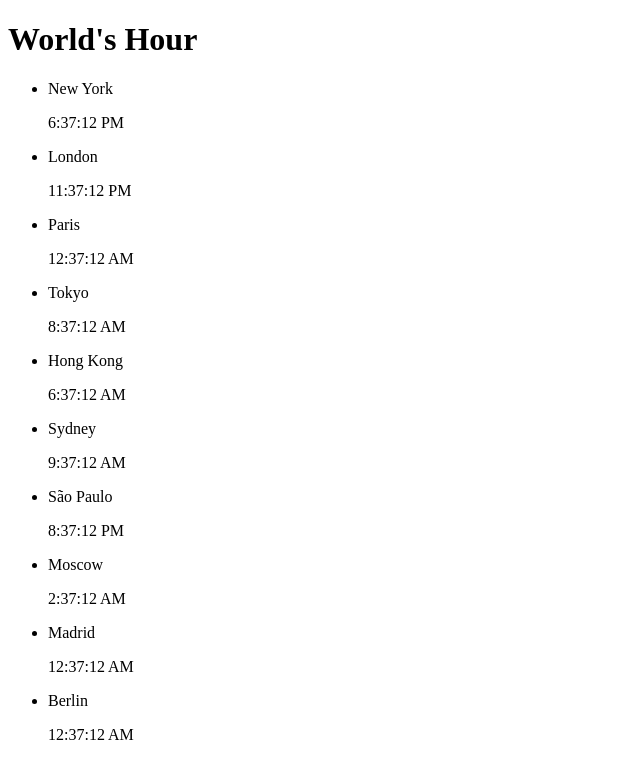
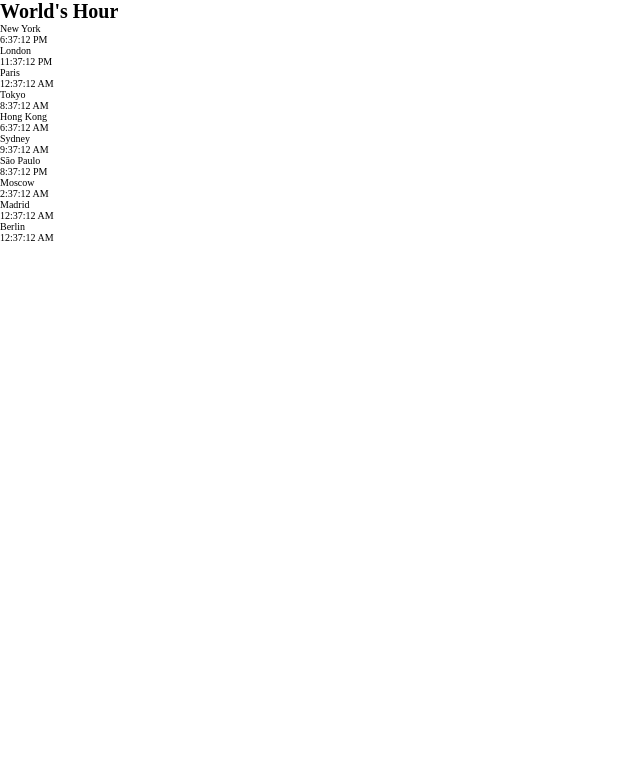
Before and after one commit to guilhermefarias/FirefoxOS-basic-app, a plain HTML site: page index.html in a window 1280 px wide. Shown: the whole page, without its empty margins (0-640 px from the left). Drawn offline with Linux system fonts and the light colour scheme.

Commit message:
Loading main.css to reset styles

```diff
--- /dev/null
+++ b/css/main.css
@@ -0,0 +1,12 @@
+* {
+	padding: 0;
+	margin: 0;
+}
+
+html {
+	font-size: 10px;
+}
+
+h1 {
+	font-style: normal !important;
+}
--- a/index.html
+++ b/index.html
@@ -3,6 +3,7 @@
 <head>
 	<title>World's Hour</title>
 	<meta http-equiv="content-type" content="text/html;charset=UTF-8" />
+	<link rel="stylesheet" type="text/css" href="css/main.css">
 	<link rel="stylesheet" type="text/css" href="css/headers.css">
 	<link rel="stylesheet" type="text/css" href="css/lists.css">
 </head>
```
